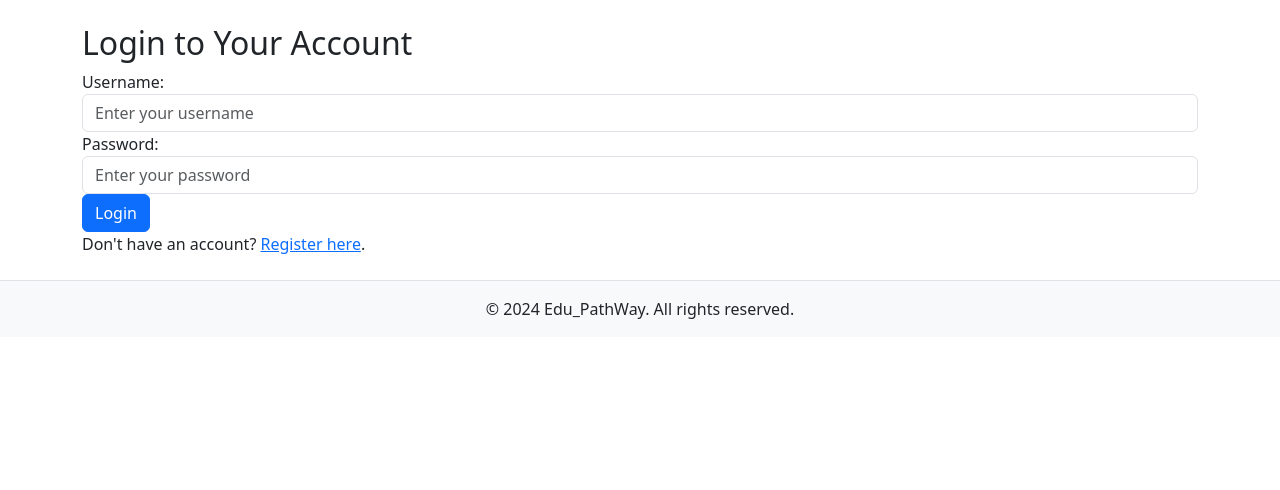
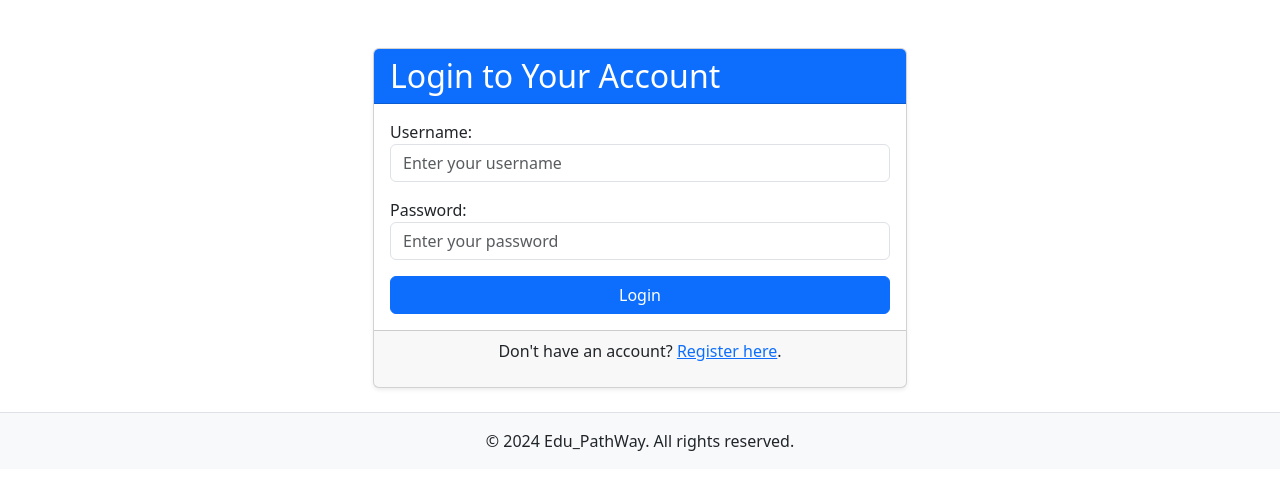
Before and after one commit to Code021-raelle/eduPathway, a Django app: page /users/login/ in a window 1280 px wide. Shown: the part 73-563 px from the top of the page. Run offline with Django 4.2, Linux system fonts and the light colour scheme; some libraries are stand-ins or nearby versions.

Commit message:
login form

```diff
--- a/templates/users/login.html
+++ b/templates/users/login.html
@@ -1,27 +1,54 @@
 {% extends 'base.html' %}
+{% load widget_tweaks %}
 
 {% block title %}Login | Edu_PathWay{% endblock %}
 
 {% block content %}
-<div class="login-container">
-    <h2 class="form-title">Login to Your Account</h2>
-    <form method="post" class="form">
+<div class="container mt-5">
+    <div class="row justify-content-center">
+        <div class="col-md-6">
+            <div class="card shadow-sm">
+                <div class="card-header bg-primary text-white">
+                    <h2 class="mb-0">Login to Your Account</h2>
+                </div>
+                <div class="card-body">
+                    <form method="post" class="needs-validation" novalidate>
                         {% csrf_token %}
-        <div class="form-group">
+
+                        {% if form.non_field_errors %}
+                            <div class="alert alert-danger">
                                 {{ form.non_field_errors }}
+                            </div>
+                        {% endif %}
+
+                        <div class="mb-3">
                             {{ form.username.label_tag }}
                             {{ form.username }}
+                            {% if form.username.errors %}
+                                <div class="text-danger">
                                     {{ form.username.errors }}
                                 </div>
-        <div class="form-group">
+                            {% endif %}
+                        </div>
+
+                        <div class="mb-3">
                             {{ form.password.label_tag }}
                             {{ form.password }}
+                            {% if form.password.errors %}
+                                <div class="text-danger">
                                     {{ form.password.errors }}
                                 </div>
-        <button type="submit" class="btn btn-primary">Login</button>
+                            {% endif %}
+                        </div>
+
+                        <button type="submit" class="btn btn-primary w-100">Login</button>
                     </form>
-    <p class="register-prompt">
-        Don't have an account? <a href="{% url 'register' %}" class="register-link">Register here</a>.
-    </p>
+                </div>
+                <div class="card-footer text-center">
+                    <p>Don't have an account? <a href="{% url 'register' %}" class="text-primary">Register here</a>.</p>
+                </div>
+            </div>
+        </div>
+    </div>
 </div>
 {% endblock %}
```
Lines whose indentation alone changed are shown as unchanged.
